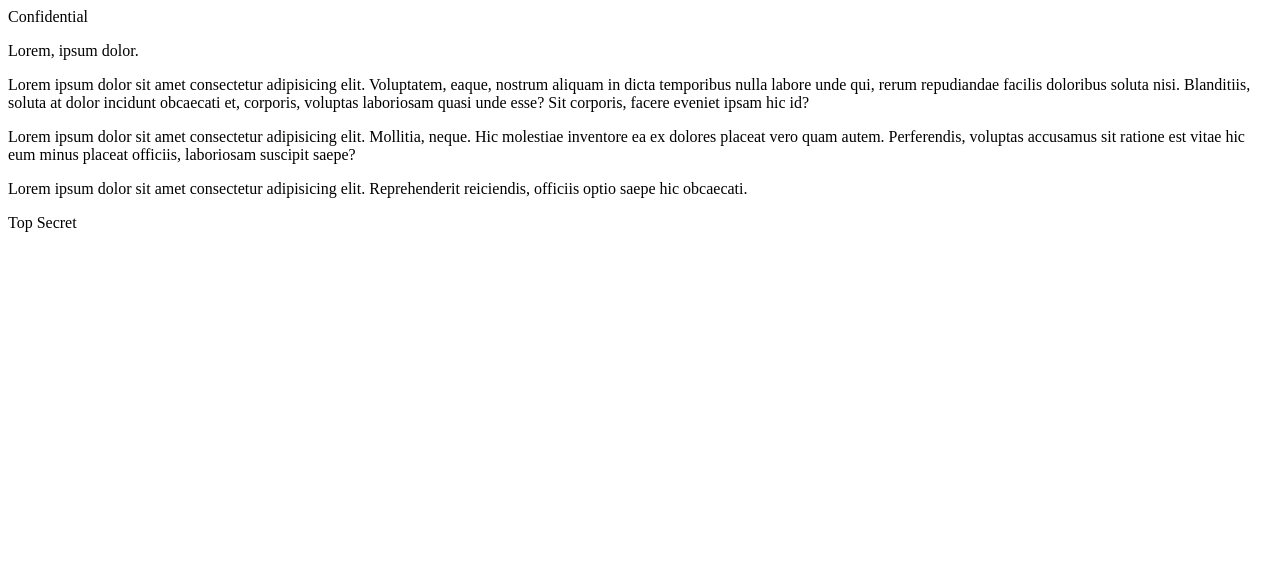
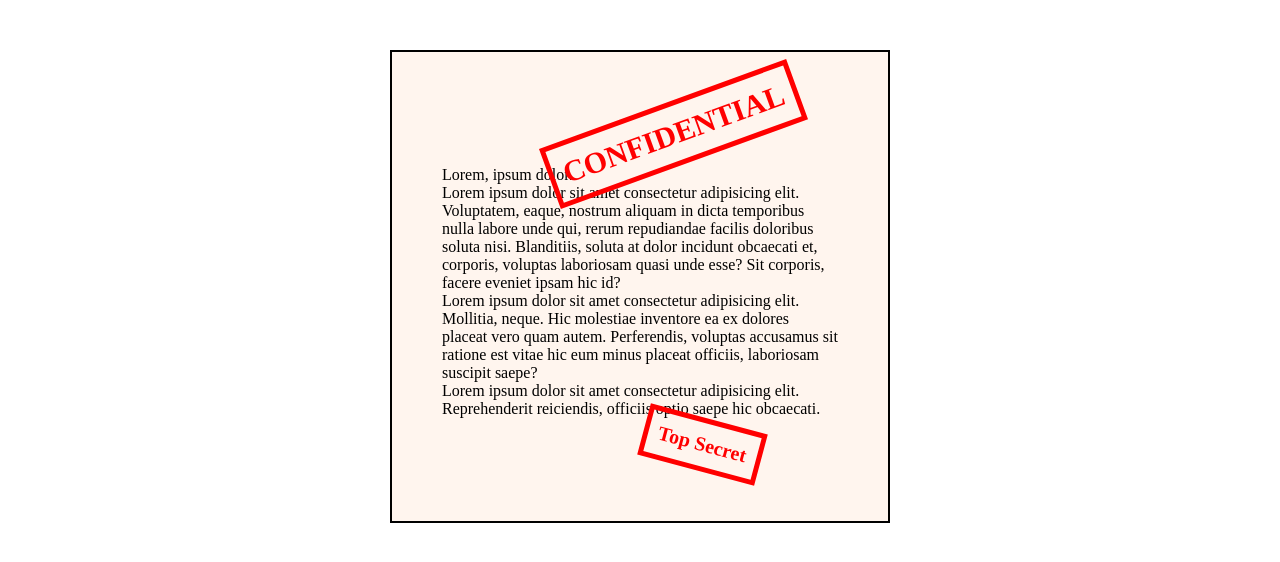
Before and after one commit to picker770/confidential-email-page, a plain HTML site: page index.html in a window 1280 px wide. Drawn offline with Linux system fonts and the light colour scheme.

Commit message:
Added styling to our both divs

```diff
--- a/assets/css/style.css
+++ b/assets/css/style.css
@@ -0,0 +1,37 @@
+* {
+    margin: 0;
+    padding: 0;
+}
+
+#email {
+    background-color: seashell;
+    width: 500px;
+    border: 2px solid black;
+    margin: 50px auto;
+    padding: 50px;
+    box-sizing: border-box;
+}
+
+#confidential {
+    display: inline-block;
+    border: 5px solid red;
+    transform: rotate(-20deg);
+    margin-left: 100px;
+    padding: 10px;
+    text-align: center;
+    font-size: 30px;
+    font-weight: bold;
+    color: red;
+}
+
+#top-secret {
+    margin-left: 200px;
+    display: inline-block;
+    padding: 10px;
+    text-align: center;
+    font-size: 20px;
+    transform: rotate(15deg);
+    color: red;
+    border: 5px solid red;
+    font-weight: bold;
+}
--- a/index.html
+++ b/index.html
@@ -7,8 +7,8 @@
     <link rel="stylesheet" href="assets/css/style.css">
 </head>
 <body>
-    <main>
-        <div id="confidential">Confidential</div>
+    <main id="email">
+        <div id="confidential">CONFIDENTIAL</div>
             <p>Lorem, ipsum dolor.</p>
             <p>Lorem ipsum dolor sit amet consectetur adipisicing elit. Voluptatem, eaque, nostrum aliquam in dicta temporibus nulla labore unde qui, rerum repudiandae facilis doloribus soluta nisi. Blanditiis, soluta at dolor incidunt obcaecati et, corporis, voluptas laboriosam quasi unde esse? Sit corporis, facere eveniet ipsam hic id?</p>
             <p>Lorem ipsum dolor sit amet consectetur adipisicing elit. Mollitia, neque. Hic molestiae inventore ea ex dolores placeat vero quam autem. Perferendis, voluptas accusamus sit ratione est vitae hic eum minus placeat officiis, laboriosam suscipit saepe?</p>
```
